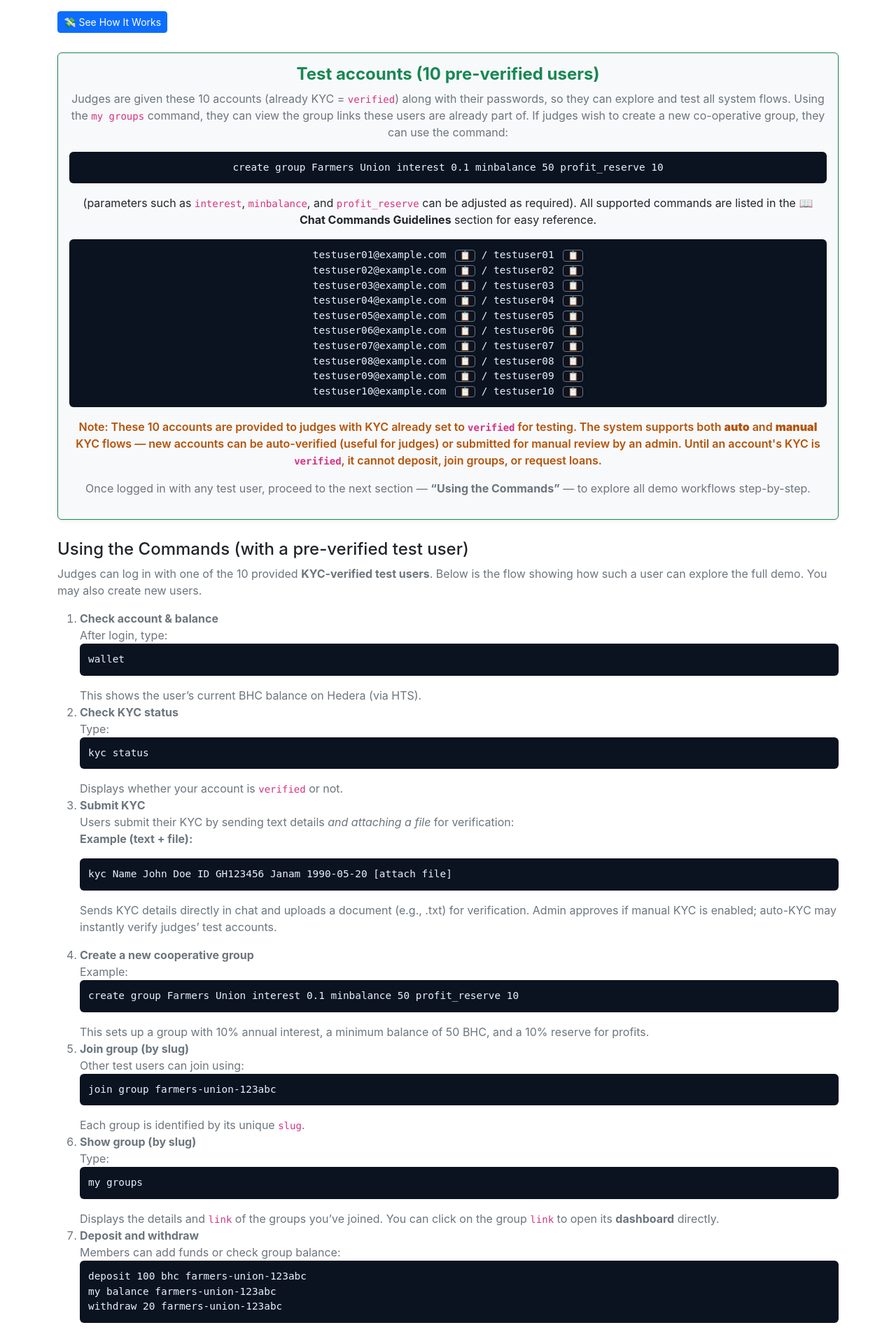
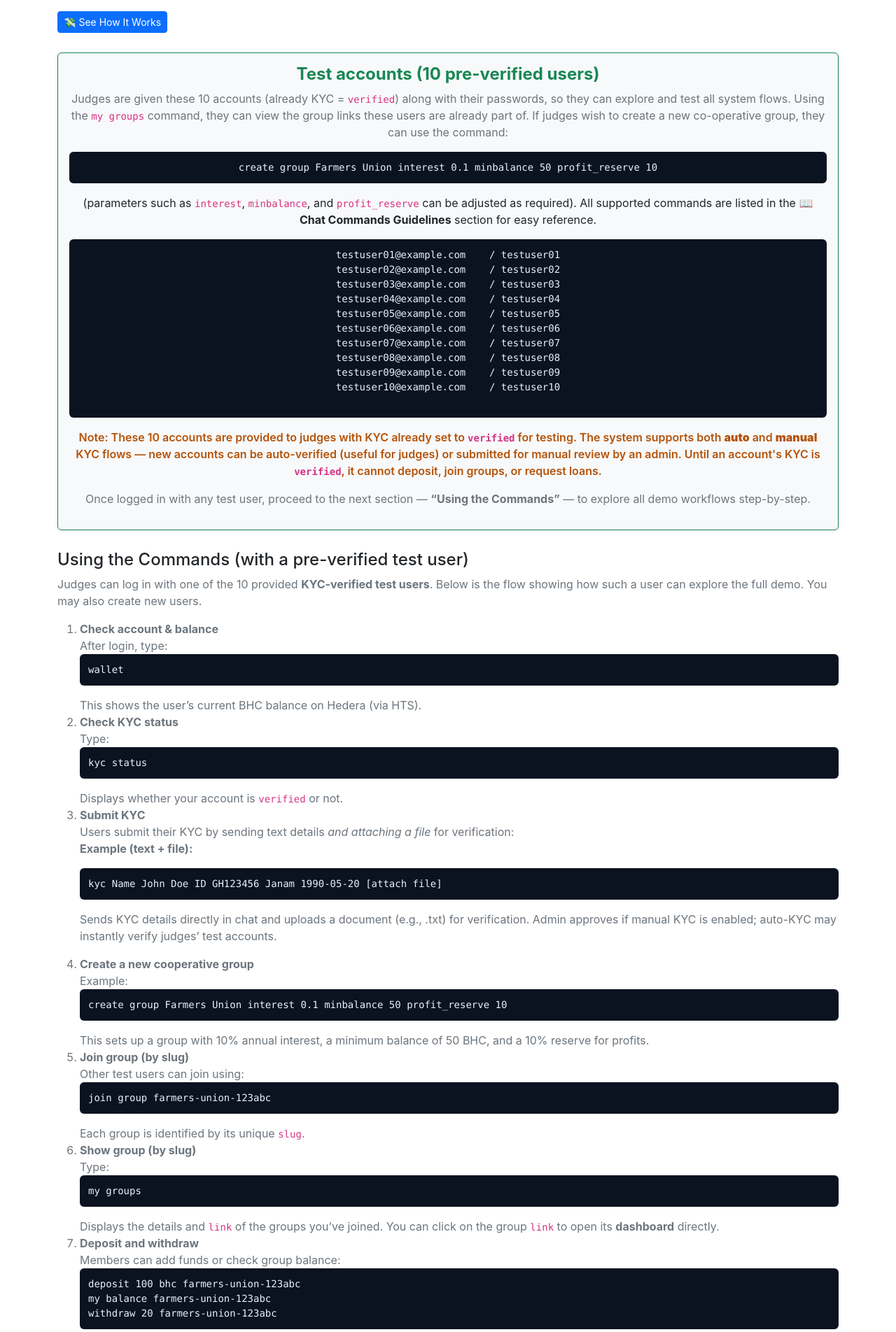
Before and after one commit to amritasinhaclickify/safiHash, a Flask app: page /docs in a window 1280 px wide. Shown: the part 1488-3392 px from the top of the page at 70% size. Run offline with Flask 3, Linux system fonts and the light colour scheme; some libraries are stand-ins or nearby versions.

Commit message:
Updated docs.html

```diff
--- a/templates/docs.html
+++ b/templates/docs.html
@@ -16,19 +16,6 @@
     .warn { color:#b45309; font-weight:600; }
     .ok { color:#065f46; font-weight:600; }
   </style>
-  <style>
-.copybtn {
-  font-size: 0.75rem;
-  padding: 0 6px;
-  line-height: 1.2;
-  margin-left: 4px;
-}
-pre.code {
-  font-family: monospace;
-  font-size: 0.9rem;
-  white-space: pre-wrap;
-}
-</style>
 </head>
 <body>
   <div class="container">
@@ -273,18 +260,18 @@ pre.code {
         All supported commands are listed in the 📖 <strong>Chat Commands Guidelines</strong> section for easy reference.
       </p>
 
-<pre class="code" id="userList">
-testuser01@example.com 📋 / testuser01 📋
-testuser02@example.com 📋 / testuser02 📋
-testuser03@example.com 📋 / testuser03 📋
-testuser04@example.com 📋 / testuser04 📋
-testuser05@example.com 📋 / testuser05 📋
-testuser06@example.com 📋 / testuser06 📋
-testuser07@example.com 📋 / testuser07 📋
-testuser08@example.com 📋 / testuser08 📋
-testuser09@example.com 📋 / testuser09 📋
-testuser10@example.com 📋 / testuser10 📋
-</pre>
+      <pre class="code">
+testuser01@example.com    / testuser01
+testuser02@example.com    / testuser02
+testuser03@example.com    / testuser03
+testuser04@example.com    / testuser04
+testuser05@example.com    / testuser05
+testuser06@example.com    / testuser06
+testuser07@example.com    / testuser07
+testuser08@example.com    / testuser08
+testuser09@example.com    / testuser09
+testuser10@example.com    / testuser10
+      </pre>
 
       <p class="warn">
         Note: These 10 accounts are provided to judges with KYC already set to <code>verified</code> for testing.
@@ -535,46 +522,6 @@ document.addEventListener('DOMContentLoaded', function() {
   });
 });
 </script>
-<script>
-document.addEventListener('DOMContentLoaded', () => {
-  const pre = document.getElementById('userList');
-
-  // Replace 📋 symbols with proper buttons
-  pre.innerHTML = pre.innerHTML.replace(/📋/g, '<button class="btn btn-sm btn-outline-secondary copybtn">📋</button>');
-
-  // Event delegation for copy clicks
-  document.addEventListener('click', async e => {
-    if (!e.target.classList.contains('copybtn')) return;
-
-    const line = e.target.parentNode.textContent;
-    const parts = line.split('/');
-    let textToCopy = '';
-
-    if (e.target.previousSibling && e.target.previousSibling.textContent.includes('@')) {
-      // left side button — copy email
-      textToCopy = parts[0].trim();
-    } else {
-      // right side button — copy password
-      textToCopy = parts[1].trim();
-    }
-
-    try {
-      await navigator.clipboard.writeText(textToCopy);
-      e.target.textContent = '✅';
-      e.target.classList.remove('btn-outline-secondary');
-      e.target.classList.add('btn-success');
-      setTimeout(() => {
-        e.target.textContent = '📋';
-        e.target.classList.add('btn-outline-secondary');
-        e.target.classList.remove('btn-success');
-      }, 1000);
-    } catch (err) {
-      alert('Clipboard copy failed');
-    }
-  });
-});
-</script>
-
 
 </body>
 </html>
```
